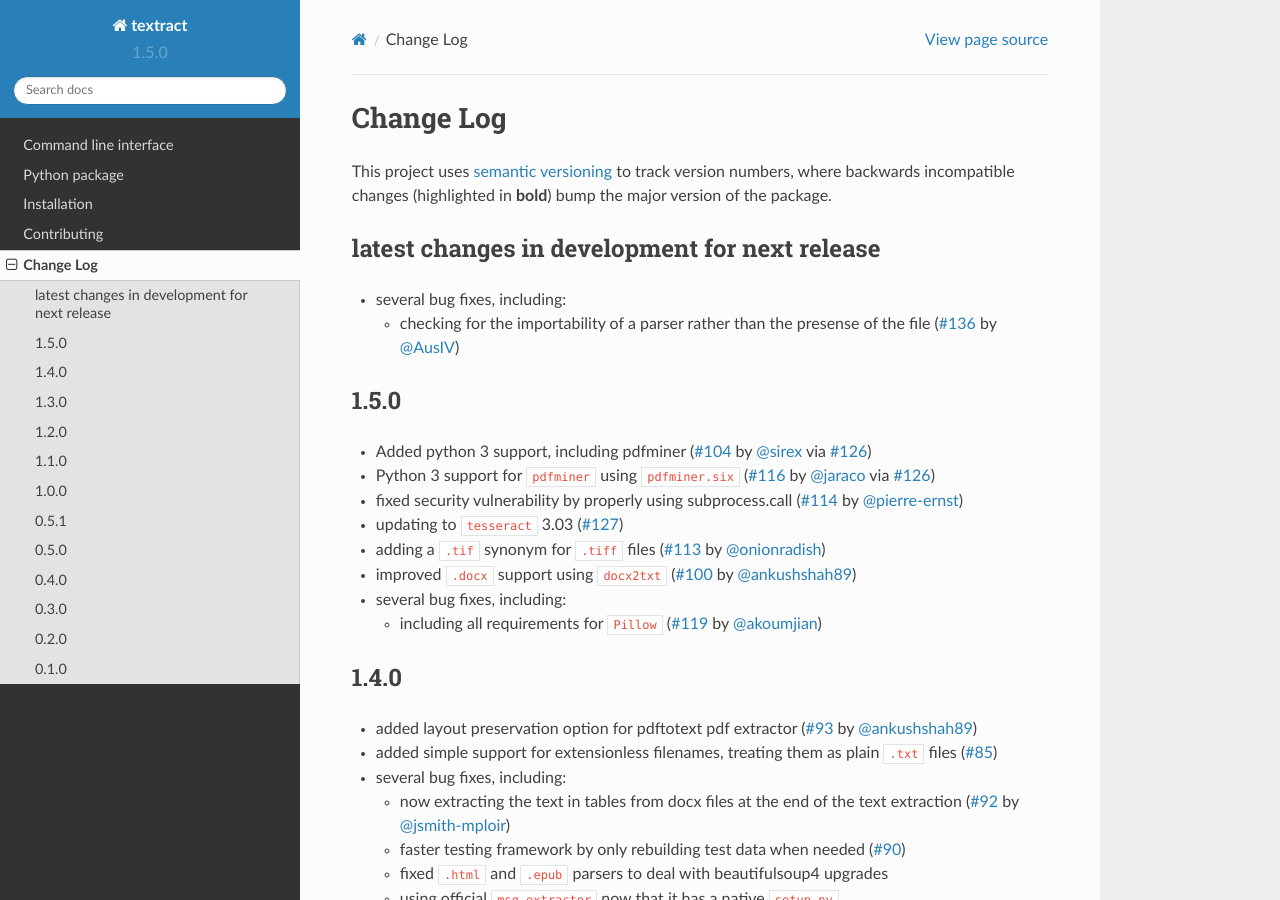
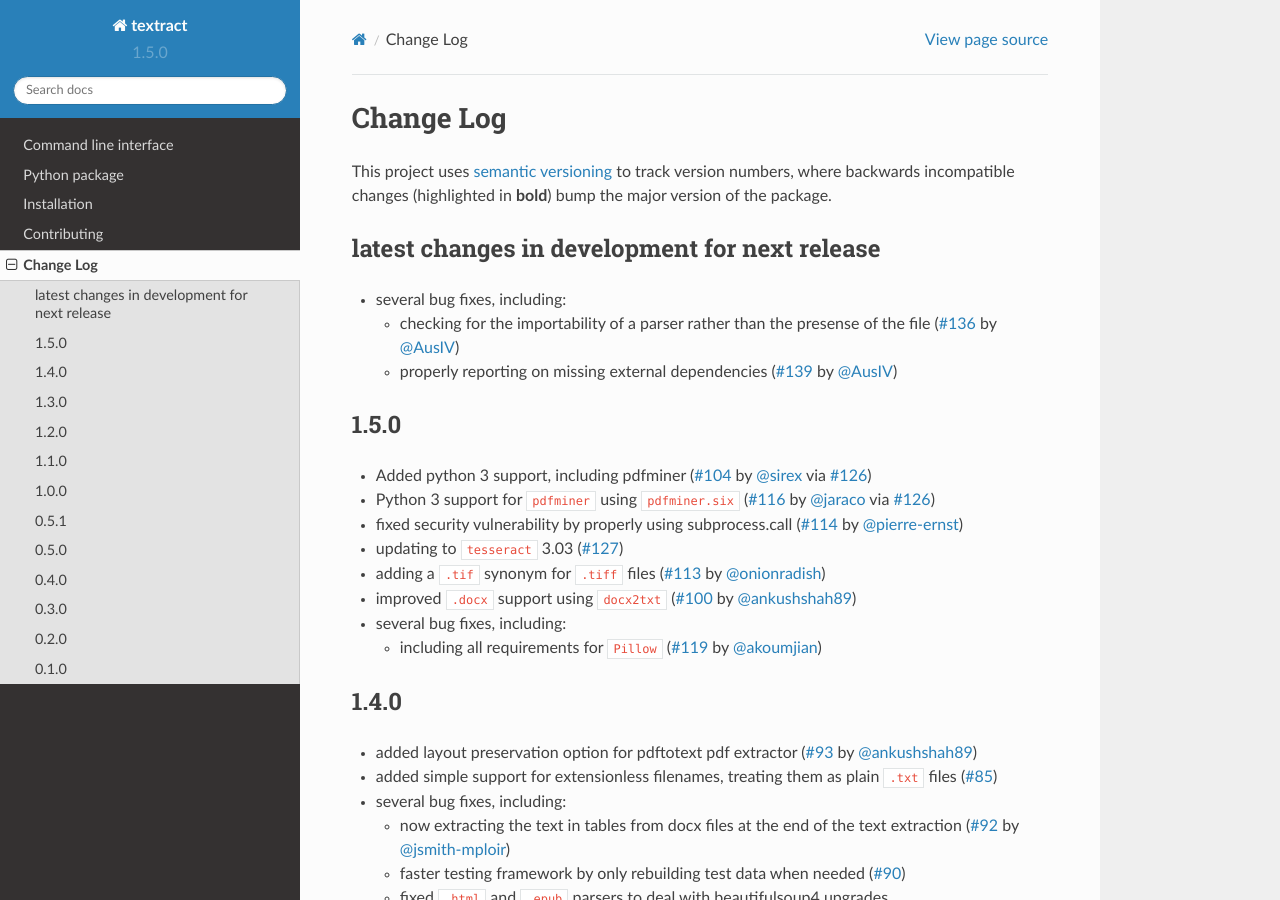
Before and after one commit to deanmalmgren/textract, a Sphinx documentation site: the page built from docs/changelog.rst, in a window 1280 px wide and 900 px high. Built offline with Sphinx 7.4.7 and the Read the Docs theme 2.0.0, drawn with Linux system fonts in a browser that asks for light colours.

Commit message:
added docs for #139

```diff
--- a/docs/changelog.rst
+++ b/docs/changelog.rst
@@ -15,6 +15,8 @@
 
   * checking for the importability of a parser rather than the presense of the
     file (`#136`_ by `@AusIV`_)
+
+  * properly reporting on missing external dependencies (`#139`_ by `@AusIV`_)
 
 1.5.0
 -----
@@ -308,3 +310,4 @@
 .. _#126: https://github.com/deanmalmgren/textract/issues/126
 .. _#127: https://github.com/deanmalmgren/textract/issues/127
 .. _#136: https://github.com/deanmalmgren/textract/issues/136
+.. _#139: https://github.com/deanmalmgren/textract/issues/139
```
